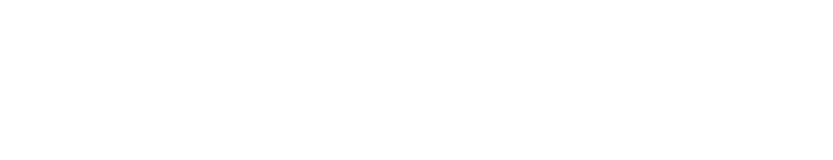
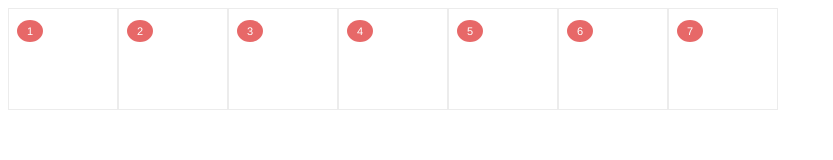
Before and after one commit to kklai/calendar, a plain HTML site: page index.html in a window 1280 px wide. Shown: the whole page, without its empty margins (0-833 px from the left). Drawn offline with nearby package versions, Linux system fonts and the light colour scheme.

Commit message:
set up basic styles

```diff
--- a/index.html
+++ b/index.html
@@ -7,6 +7,6 @@
 	<script src="script.js"></script>
 </head>
 <body>
-
+	<div class="calendar"></div>
 </body>
 </html>
--- a/script.js
+++ b/script.js
@@ -0,0 +1,5 @@
+$(document).ready(function(){
+	for (var i = 1; i < 8; i ++ ) {
+    $('.calendar').append('<div class="cal-box"><p>' + i +'</p></div>')
+	}
+})
--- a/style.css
+++ b/style.css
@@ -0,0 +1,21 @@
+body {
+  font-family: Helvetica;
+  font-size: 11px;
+}
+
+.cal-box {
+	border: 1px solid #ececec;
+	width: 100px;
+	height: 100px;
+	float: left;
+	padding: 0 0 0 8px;
+}
+
+.cal-box p  {
+  padding:5;
+  background-color: #e76868;
+  width: 16px;
+  text-align: center;
+  border-radius: 100%;
+  color: #fff;
+}
```
